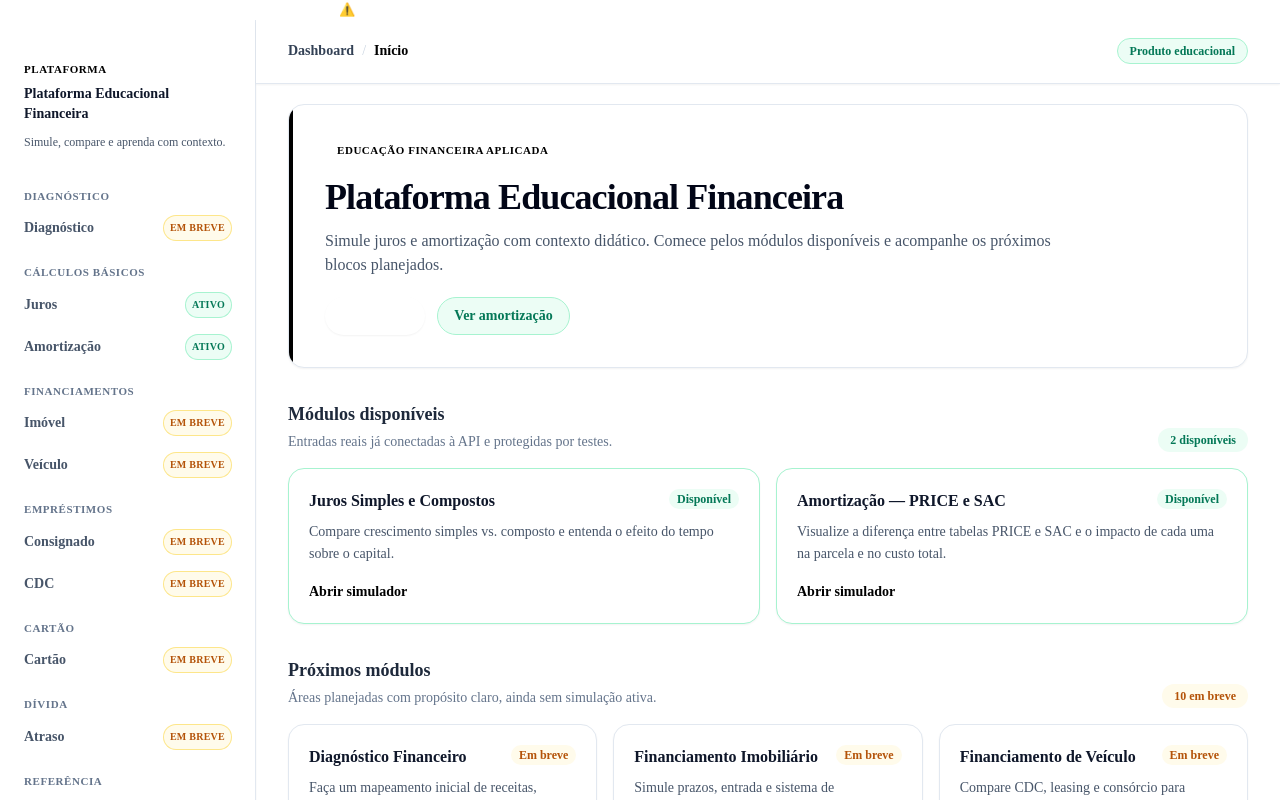
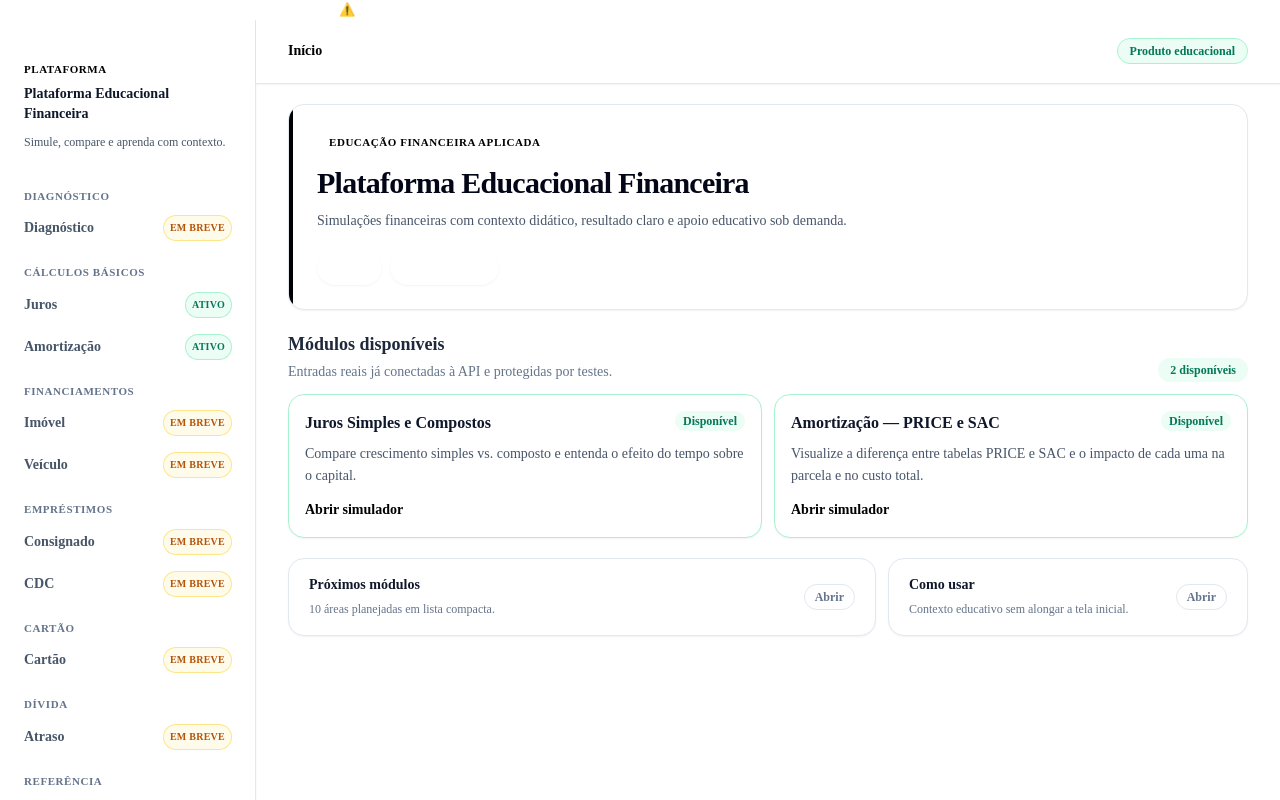
Before and after one commit to PrinceOfEgypt1/Plataforma_Educacional_Financeira, a Next.js app in the folder frontend/: page / in a window 1280 px wide. Shown: the top 800 px of the page. Built offline with nearby package versions, Linux system fonts and the light colour scheme.

Commit message:
fix(ui): compactar home e breadcrumb

```diff
--- a/frontend/src/app/(app)/page.tsx
+++ b/frontend/src/app/(app)/page.tsx
@@ -3,6 +3,7 @@ import Link from "next/link";
 
 import { MODULES, type ModuleEntry } from "@/config/modules";
 import { EducationPanel } from "@/components/ui/EducationPanel";
+import { ProgressiveSection } from "@/components/ui";
 import { cn } from "@/lib/cn";
 
 export const metadata: Metadata = {
@@ -21,12 +22,9 @@ export default function HomePage() {
   const planned = MODULES.filter((mod) => mod.status === "em-construcao");
 
   return (
-    <div className="mx-auto max-w-6xl">
-      <header
-        className="mb-8 overflow-hidden rounded-2xl border border-slate-200
-                   bg-white shadow-sm"
-      >
-        <div className="border-l-4 border-[var(--color-brand-primary)] p-6 sm:p-8">
+    <div className="mx-auto max-w-6xl space-y-5">
+      <header className="overflow-hidden rounded-2xl border border-slate-200 bg-white shadow-sm">
+        <div className="border-l-4 border-[var(--color-brand-primary)] p-5 sm:p-6">
           <span
             className="rounded-full bg-[var(--color-learning-soft)] px-3 py-1
                        text-[11px] font-semibold uppercase tracking-wider
@@ -34,40 +32,23 @@ export default function HomePage() {
           >
             Educação financeira aplicada
           </span>
-          <h1 className="mt-4 text-3xl font-bold tracking-tight text-slate-950 sm:text-4xl">
+          <h1 className="mt-3 text-2xl font-bold tracking-tight text-slate-950 sm:text-3xl">
             Plataforma Educacional Financeira
           </h1>
-          <p className="mt-3 max-w-3xl text-sm leading-6 text-slate-600 sm:text-base">
-            Simule juros e amortização com contexto didático. Comece pelos
-            módulos disponíveis e acompanhe os próximos blocos planejados.
+          <p className="mt-2 max-w-3xl text-sm leading-6 text-slate-600">
+            Simulações financeiras com contexto didático, resultado claro e
+            apoio educativo sob demanda.
           </p>
-          <div className="mt-5 flex flex-wrap gap-3">
-            <Link
-              href="/juros"
-              className="rounded-full bg-[var(--color-brand-primary)] px-4 py-2
-                         text-sm font-semibold text-white shadow-sm
-                         transition-opacity hover:opacity-90 focus:outline-none
-                         focus-visible:ring-2 focus-visible:ring-[var(--color-focus)]
-                         focus-visible:ring-offset-2"
-            >
-              Abrir juros
-            </Link>
-            <Link
-              href="/amortizacao"
-              className="rounded-full border border-emerald-200 bg-emerald-50
-                         px-4 py-2 text-sm font-semibold text-emerald-700
-                         transition-colors hover:border-emerald-300
-                         focus:outline-none focus-visible:ring-2
-                         focus-visible:ring-[var(--color-focus)] focus-visible:ring-offset-2"
-            >
-              Ver amortização
-            </Link>
+          <div className="mt-4 flex flex-wrap gap-2">
+            {available.map((mod) => (
+              <PrimaryModuleLink key={mod.id} module={mod} />
+            ))}
           </div>
         </div>
       </header>
 
-      <section aria-label="Módulos disponíveis" className="mb-8">
-        <div className="mb-4 flex flex-wrap items-end justify-between gap-3">
+      <section aria-label="Módulos disponíveis">
+        <div className="mb-3 flex flex-wrap items-end justify-between gap-3">
           <div>
             <h2 className="text-lg font-semibold text-slate-800">
               Módulos disponíveis
@@ -84,7 +65,7 @@ export default function HomePage() {
         <ul
           role="list"
           aria-label="Lista de módulos"
-          className="grid grid-cols-1 gap-4 sm:grid-cols-2"
+          className="grid grid-cols-1 gap-3 sm:grid-cols-2"
         >
           {available.map((mod) => (
             <li key={mod.id}>
@@ -94,39 +75,39 @@ export default function HomePage() {
         </ul>
       </section>
 
-      <section aria-label="Módulos em breve" className="mb-8">
-        <div className="mb-4 flex flex-wrap items-end justify-between gap-3">
-          <div>
-            <h2 className="text-lg font-semibold text-slate-800">
-              Próximos módulos
-            </h2>
-            <p className="mt-1 text-sm text-slate-500">
-              Áreas planejadas com propósito claro, ainda sem simulação ativa.
-            </p>
-          </div>
-          <span className="rounded-full bg-amber-50 px-3 py-1 text-xs font-semibold text-amber-700">
-            {planned.length} em breve
-          </span>
-        </div>
-
+      <div className="grid grid-cols-1 gap-3 lg:grid-cols-[minmax(0,1fr)_360px]">
+        <ProgressiveSection
+          title="Próximos módulos"
+          description={`${planned.length} áreas planejadas em lista compacta.`}
+          headingLevel={2}
+          testId="home-planned-modules"
+          contentClassName="max-h-72 overflow-y-auto"
+        >
           <ul
             role="list"
             aria-label="Lista de módulos em breve"
-          className="grid grid-cols-1 gap-4 sm:grid-cols-2 lg:grid-cols-3"
+            className="space-y-2"
           >
             {planned.map((mod) => (
               <li key={mod.id}>
-              <ModuleCard module={mod} />
+                <CompactModuleLink module={mod} />
               </li>
             ))}
           </ul>
-      </section>
+        </ProgressiveSection>
 
+        <ProgressiveSection
+          title="Como usar"
+          description="Contexto educativo sem alongar a tela inicial."
+          headingLevel={2}
+          testId="home-education-layer"
+        >
           <EducationPanel title="Como a plataforma está organizada">
             <p>
               Cada módulo representa uma situação financeira típica. Módulos
               disponíveis já consomem a API do backend; módulos em breve mostram
-          escopo e caminho de evolução sem prometer funcionalidade inexistente.
+              escopo e caminho de evolução sem prometer funcionalidade
+              inexistente.
             </p>
             <p className="text-xs text-slate-500">
               Os valores exibidos nas simulações são sempre aproximações
@@ -134,7 +115,25 @@ export default function HomePage() {
               profissional habilitado.
             </p>
           </EducationPanel>
+        </ProgressiveSection>
       </div>
+    </div>
+  );
+}
+
+function PrimaryModuleLink({ module }: { readonly module: ModuleEntry }) {
+  return (
+    <Link
+      href={module.href}
+      className="inline-flex items-center rounded-full
+                 bg-[var(--color-brand-primary)] px-4 py-2 text-sm
+                 font-semibold text-white shadow-sm transition-opacity
+                 hover:opacity-90 focus:outline-none focus-visible:ring-2
+                 focus-visible:ring-[var(--color-focus)]
+                 focus-visible:ring-offset-2"
+    >
+      {module.shortTitle}
+    </Link>
   );
 }
 
@@ -145,7 +144,7 @@ function ModuleCard({ module }: { readonly module: ModuleEntry }) {
       href={module.href}
       aria-label={`Abrir módulo ${module.title}`}
       className={cn(
-        "block h-full rounded-2xl border bg-white p-5 shadow-sm",
+        "block h-full rounded-2xl border bg-white p-4 shadow-sm",
         "transition-all duration-200 hover:-translate-y-0.5 hover:shadow-md",
         "focus:outline-none focus-visible:ring-2",
         "focus-visible:ring-[var(--color-focus)] focus-visible:ring-offset-2",
@@ -172,9 +171,36 @@ function ModuleCard({ module }: { readonly module: ModuleEntry }) {
       <p className="mt-2 text-sm leading-relaxed text-slate-600">
         {module.description}
       </p>
-      <span className="mt-4 inline-flex text-sm font-semibold text-[var(--color-brand-primary)]">
+      <span className="mt-3 inline-flex text-sm font-semibold text-[var(--color-brand-primary)]">
         {available ? "Abrir simulador" : "Ver escopo planejado"}
       </span>
     </Link>
   );
 }
+
+function CompactModuleLink({ module }: { readonly module: ModuleEntry }) {
+  return (
+    <Link
+      href={module.href}
+      aria-label={`Abrir módulo ${module.title}`}
+      className="flex items-center justify-between gap-3 rounded-xl border
+                 border-slate-200 bg-white px-3 py-2 text-sm shadow-sm
+                 transition-colors hover:border-amber-200
+                 focus:outline-none focus-visible:ring-2
+                 focus-visible:ring-[var(--color-focus)]
+                 focus-visible:ring-offset-2"
+    >
+      <span className="min-w-0">
+        <span className="block truncate font-semibold text-slate-800">
+          {module.title}
+        </span>
+        <span className="block truncate text-xs text-slate-500">
+          {module.group.label}
+        </span>
+      </span>
+      <span className="shrink-0 rounded-full bg-amber-50 px-2 py-0.5 text-xs font-semibold text-amber-700">
+        Em breve
+      </span>
+    </Link>
+  );
+}
--- a/frontend/src/components/shell/Header.tsx
+++ b/frontend/src/components/shell/Header.tsx
@@ -10,6 +10,7 @@
  */
 "use client";
 
+import Link from "next/link";
 import { usePathname } from "next/navigation";
 
 import { findModuleByPathname } from "@/config/modules";
@@ -31,19 +32,35 @@ export function Header({ pathname }: HeaderProps) {
                  border-b border-slate-200 bg-white/95 px-4 py-3 shadow-sm
                  backdrop-blur sm:px-6 lg:px-8"
     >
-      <div className="flex min-w-0 items-center gap-2 text-sm">
-        <span className="font-semibold text-slate-700">Dashboard</span>
-        <span aria-hidden="true" className="text-slate-300">
-          /
-        </span>
+      <nav
+        aria-label="Localização"
+        className="flex min-w-0 items-center gap-2 text-sm"
+      >
+        {mod ? (
+          <>
+            <Link
+              href="/"
+              className="font-semibold text-slate-600 transition-colors
+                         hover:text-[var(--color-brand-primary)]
+                         focus:outline-none focus-visible:ring-2
+                         focus-visible:ring-[var(--color-focus)]
+                         focus-visible:ring-offset-2"
+            >
+              Início
+            </Link>
+            <span aria-hidden="true" className="text-slate-300">
+              /
+            </span>
+          </>
+        ) : null}
         <span
           data-testid="breadcrumb-current"
           className="truncate font-semibold text-[var(--color-brand-primary)]"
           style={{ color: "var(--color-brand-primary)" }}
         >
-          {mod ? mod.title : "Início"}
+          {mod ? mod.shortTitle : "Início"}
         </span>
-      </div>
+      </nav>
       <div
         className="hidden rounded-full border border-emerald-200 bg-emerald-50
                    px-3 py-1 text-xs font-semibold text-emerald-700 sm:block"
```
Also changed, not shown: 4 other files (tests, documents, lock files or other folders). Lines whose indentation alone changed are shown as unchanged.
